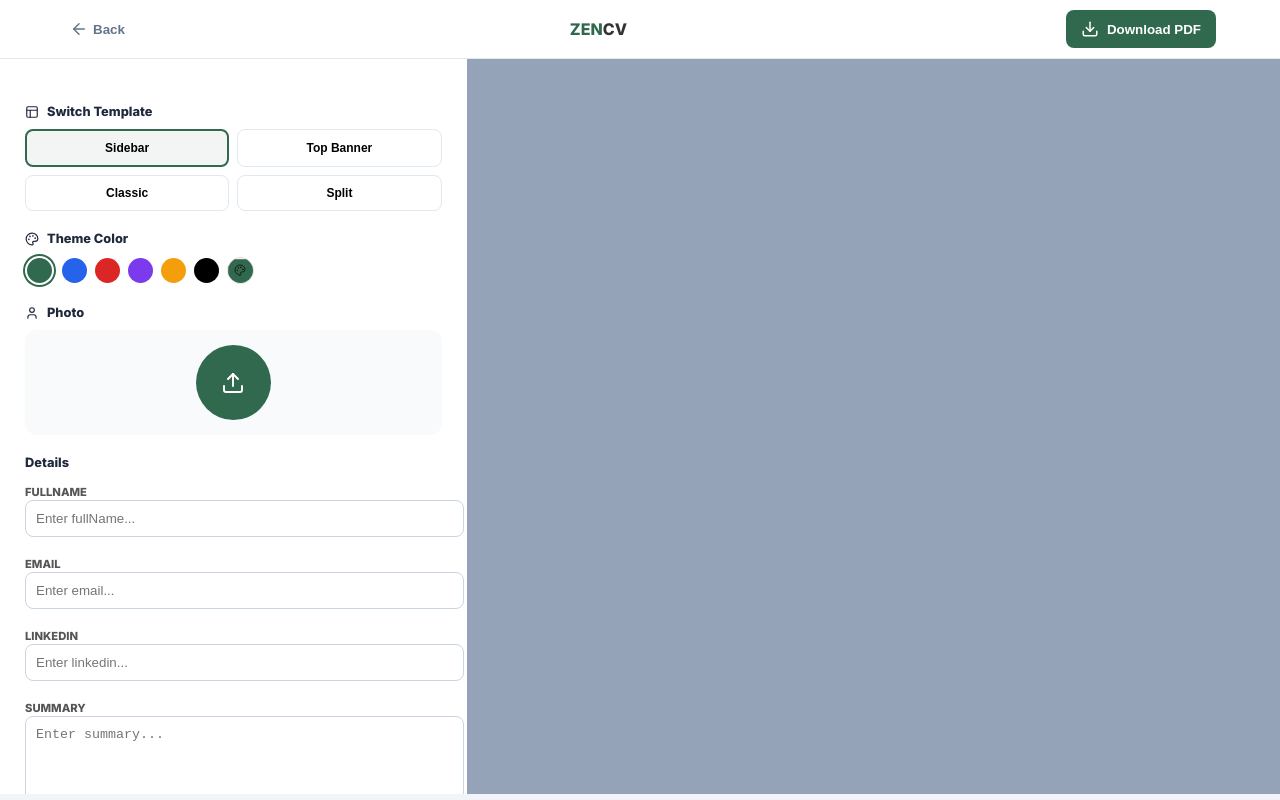
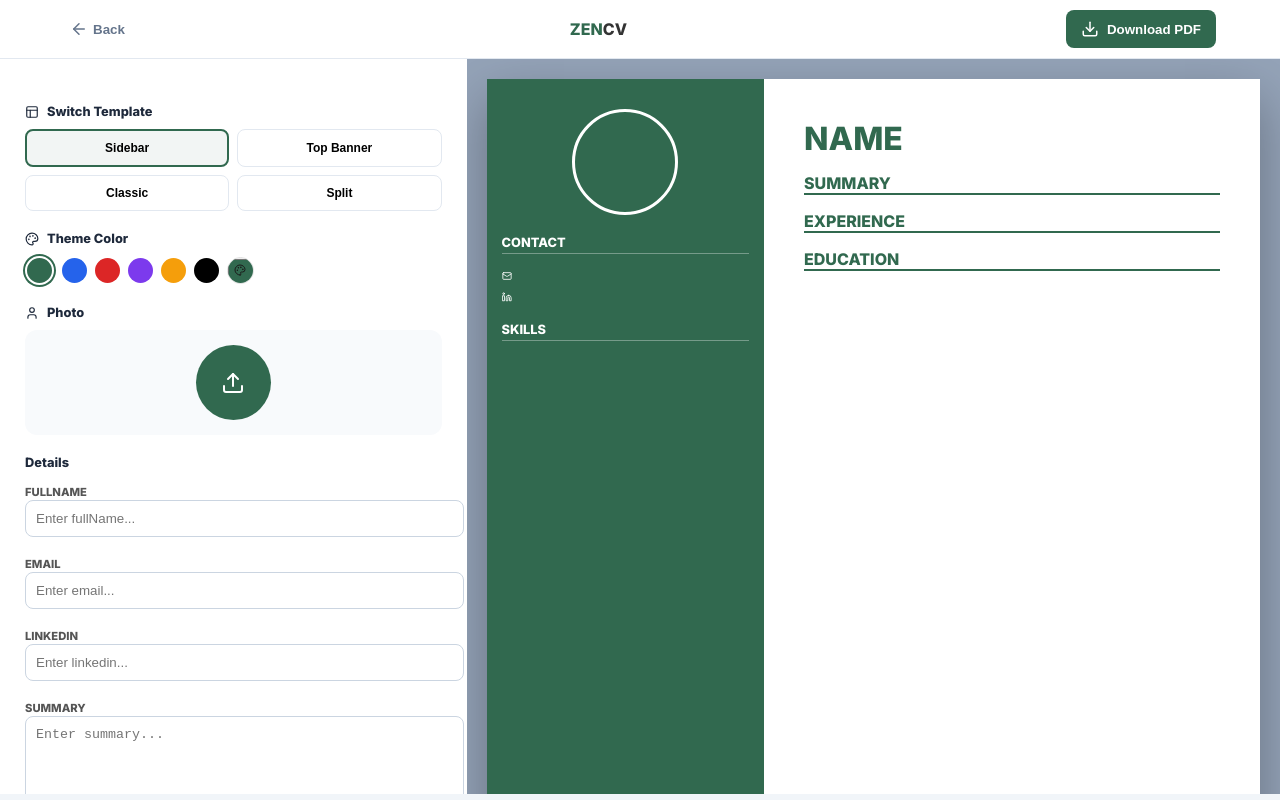
Before and after one commit to MuthuSubisan12/ZenCV-app, a React (Create React App) app: page /editor in a window 1280 px wide. Built offline with nearby package versions, Linux system fonts and the light colour scheme.

Commit message:
Add resume rendering div with animation
Add a new div for resume rendering with animation support.

```diff
--- a/src/pages/Editor.js
+++ b/src/pages/Editor.js
@@ -222,6 +222,13 @@ const Editor = () => {
           width: isMobile ? '100%' : '65%',
           display: isMobile && viewMode === 'edit' ? 'none' : 'flex'
         }}>
+           <div id="resume-render" style={{
+            ...resumePaper,
+
+            transformOrigin: 'top center'
+          }}>
+             <AnimatePresence mode="wait">{renderTemplate()}</AnimatePresence>
+          </div>
         </div>
       </div>
 
```
